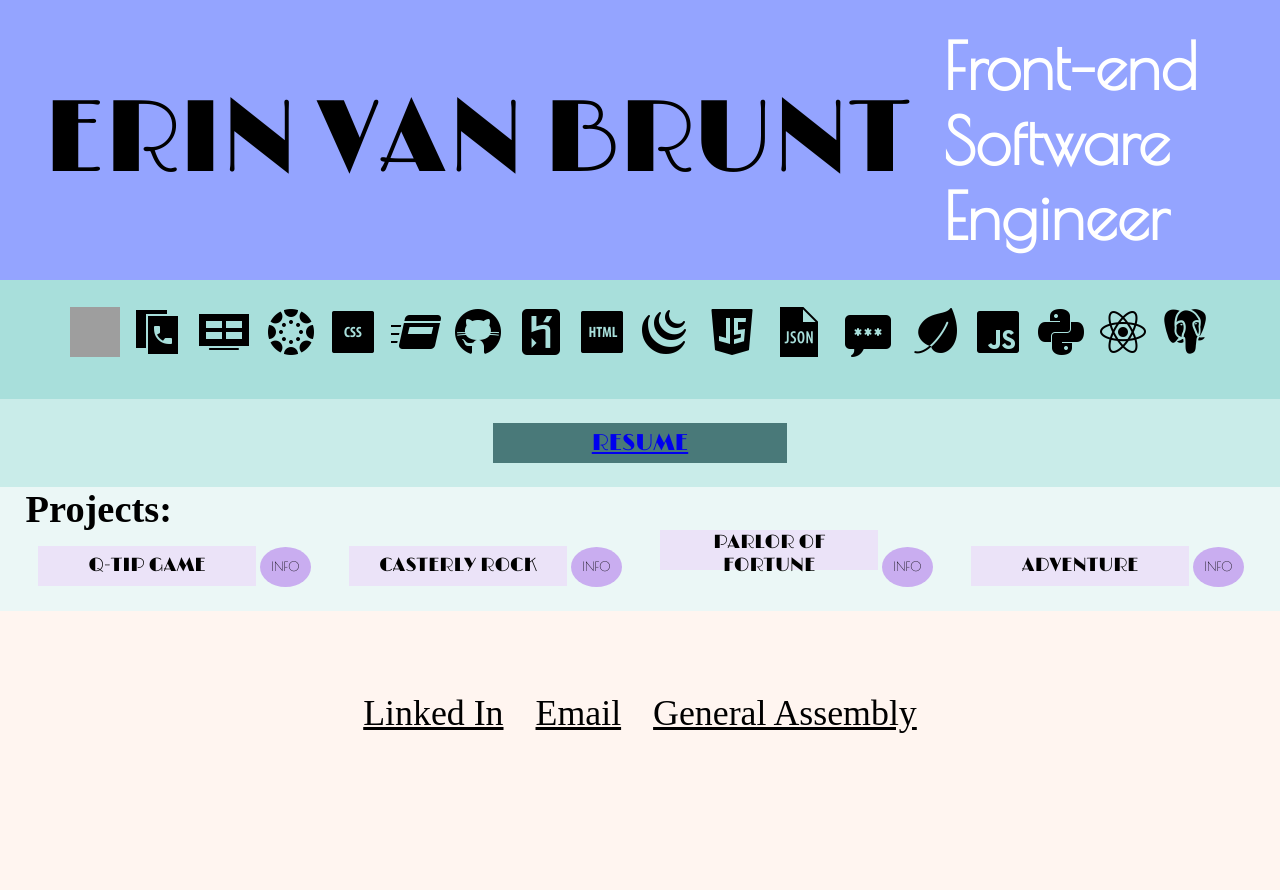
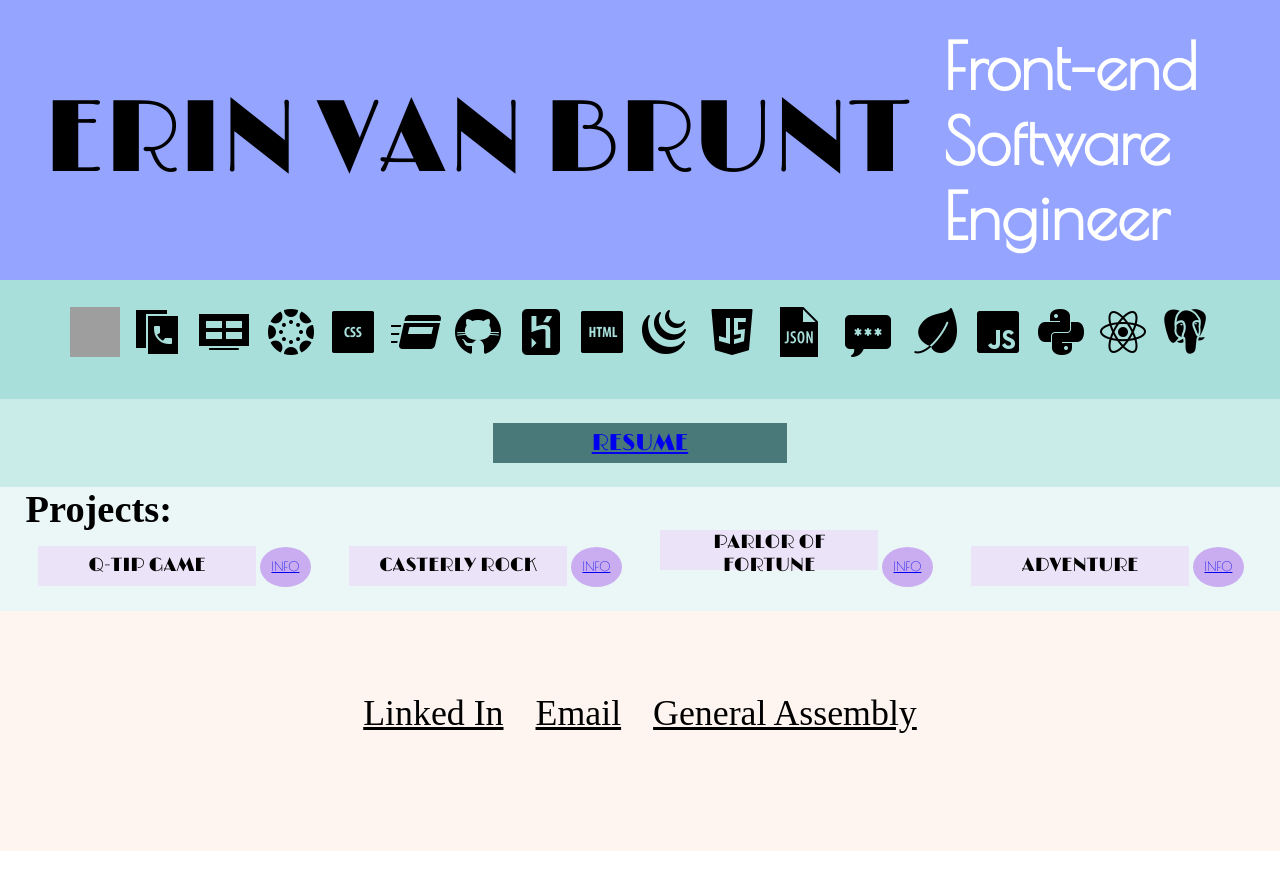
Before and after one commit to AlrightErin27/erinvanbrunt, a Next.js app: page / in a window 1280 px wide. Shown: the top 890 px of the page. After the commit the page ends 851 px from the top, so only its background shows below. Built offline with nearby package versions, Linux system fonts and the light colour scheme; grey boxes are pictures that could not be loaded; a web font is replaced by a local one.

Commit message:
added links to readme's for projects

```diff
--- a/pages/paperResume.js
+++ b/pages/paperResume.js
@@ -3,7 +3,7 @@ import styles from "../styles/Home.module.css";
 
 export default function paperResume() {
   return (
-    <div className={styles.paperResumeDisplay}>
+    <div>
       <Image
         className={styles.paperResume}
         src="/ResumePort1.jpg"
--- a/pages/projects.js
+++ b/pages/projects.js
@@ -1,19 +1,38 @@
-import Image from "next/image";
+import Link from "next/link";
 import styles from "../styles/Home.module.css";
 
 export default function projects() {
   return (
     <div className={styles.projectsContainer}>
       <h3 className={styles.projects}>Projects:</h3>
-
+      {/* -----------------P1--------------------------- */}
       <button className={styles.projectsButton}>Q-TIP GAME</button>
-      <button className={styles.infoButton}>INFO</button>
+      <button className={styles.infoButton}>
+        <Link href="https://github.com/AlrightErin27/P1-Sleep-Game/blob/main/README.md">
+          INFO
+        </Link>
+      </button>
+      {/* -----------------P2--------------------------- */}
       <button className={styles.projectsButton}>CASTERLY ROCK</button>
-      <button className={styles.infoButton}>INFO</button>
+      <button className={styles.infoButton}>
+        <Link href="https://github.com/AlrightErin27/GameOfThronesAPI-P2/blob/main/README.md">
+          INFO
+        </Link>
+      </button>
+      {/* -----------------P3--------------------------- */}
       <button className={styles.projectsButton}>PARLOR OF FORTUNE</button>
-      <button className={styles.infoButton}>INFO</button>
+      <button className={styles.infoButton}>
+        <Link href="https://github.com/AlrightErin27/fortuneteller_client/blob/main/FortuneREADME.md">
+          INFO
+        </Link>
+      </button>
+      {/* -----------------P4--------------------------- */}
       <button className={styles.projectsButton}>ADVENTURE</button>
-      <button className={styles.infoButton}>INFO</button>
+      <button className={styles.infoButton}>
+        <Link href="https://github.com/AlrightErin27/p4_ChooseYouOwnAdventure/blob/main/README.md">
+          INFO
+        </Link>
+      </button>
     </div>
   );
 }
--- a/styles/Home.module.css
+++ b/styles/Home.module.css
@@ -174,7 +174,7 @@ font-family: 'Poiret One', cursive; */
 /* ------------------------------FOOTER-------------------------- */
 .footer {
   background-color: rgba(255, 89, 0, 0.058);
-  height: 50vh;
+  height: 15rem;
 }
 .contactContainer {
   display: flex;
```
